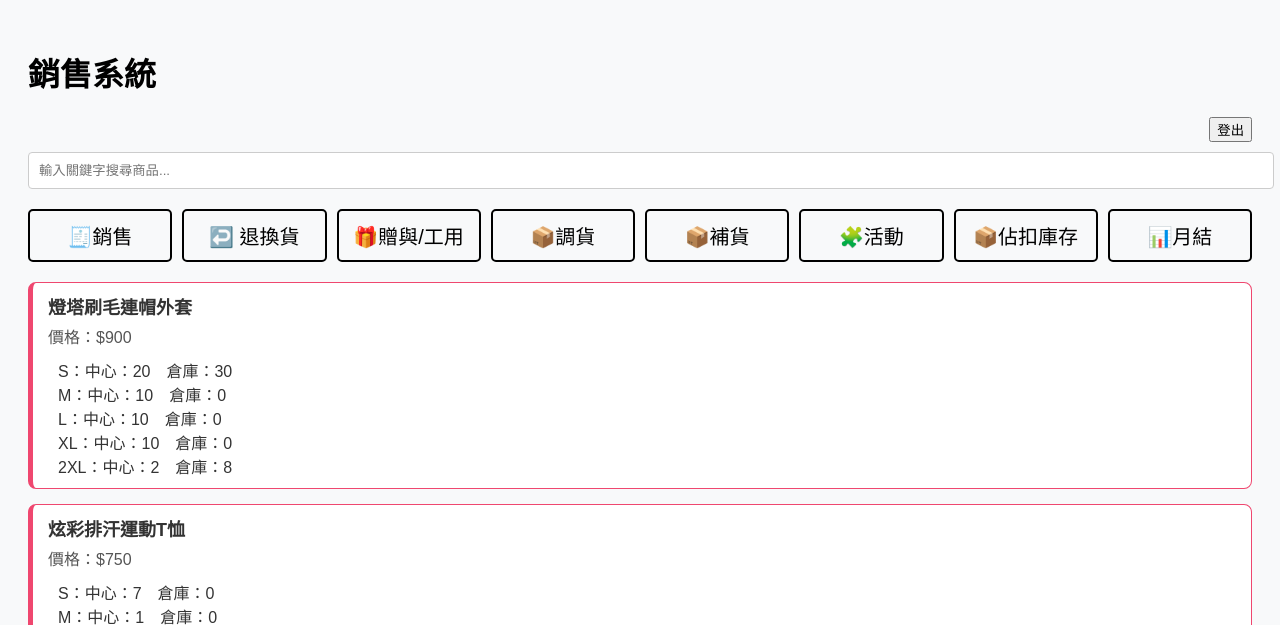
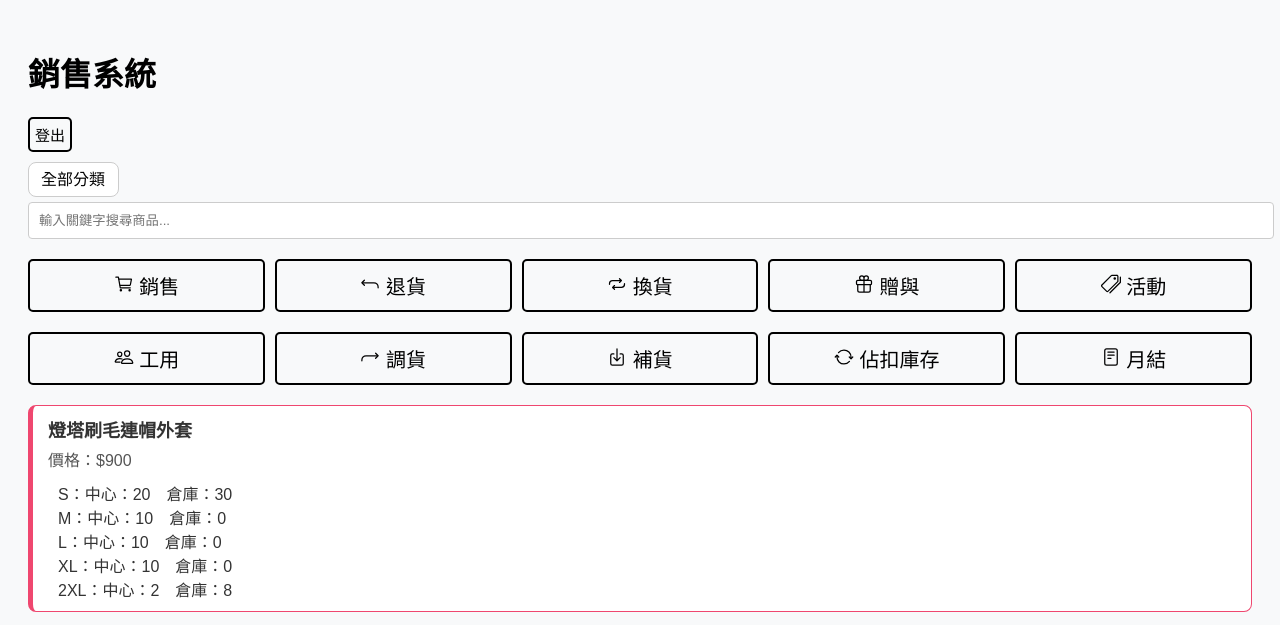
Before and after one commit to su1118/sale-web, a Flask app: page /main in a window 1280 px wide. Shown: the top 625 px of the page. Run offline with Flask 3, Linux system fonts and the light colour scheme; the visitor is signed in with stand-in values (Sample User, id 1); some libraries are stand-ins or nearby versions.

Commit message:
Update main.html

```diff
--- a/templates/main.html
+++ b/templates/main.html
@@ -10,23 +10,30 @@
 </head>
 <body>
   <h1>銷售系統</h1>
-
-  <!-- 新增登出按鈕 -->
-  <div style="text-align: right; margin-bottom: 10px;">
-    <button onclick="logout()">登出</button>
+  <div style="margin-bottom: 10px;">
+    <button onclick="logout()" class="logout-button">登出</button>
   </div>
 
-  <input type="text" id="searchInput" placeholder="輸入關鍵字搜尋商品...">
+  <div class="filter-group">
+    <select id="categoryFilter" class="custom-select" onchange="filterProducts()">
+      <option value="">全部分類</option>
+    </select>
+    <input type="text" id="searchInput" placeholder="輸入關鍵字搜尋商品..." oninput="filterProducts()">
+  </div>
 
   <div class="button-group">
-    <button class="sale" onclick="handleSaleFlow()">🧾銷售</button>
-    <button class="return" onclick="handleReturnFlow()">↩️ 退換貨</button>
-    <button class="gift" onclick="handleGiftFlow()">🎁贈與/工用</button>
-    <button class="transfer" onclick="handleTransferFlow()">📦調貨</button>
-    <button class="restock" onclick="handleRestockFlow()">📦補貨</button>
-    <button class="activity" onclick="handleActivityFlow()">🧩活動</button>
-    <button class="occupy" onclick="handleOccupyFlow()">📦佔扣庫存</button>
-    <button class="download" onclick="openDownloadModal()">📊月結</button>
+    <button  onclick="handleSaleFlow()"><ion-icon name="cart-outline"></ion-icon> 銷售</button>
+    <button  onclick="handleReturnFlow()"><ion-icon name="return-up-back-outline"></ion-icon> 退貨</button>
+    <button  onclick="handleExchangeFlow()"><ion-icon name="repeat-outline"></ion-icon> 換貨</button>
+    <button  onclick="handleGiftFlow()"><ion-icon name="gift-outline"></ion-icon> 贈與</button>
+    <button  onclick="handleActivityFlow()"><ion-icon name="pricetags-outline"></ion-icon> 活動</button>
+  </div>
+  <div class="button-group">
+    <button  onclick="handleWorkerFlow()"><ion-icon name="people-outline"></ion-icon> 工用</button>
+    <button  onclick="handleTransferFlow()"><ion-icon name="return-up-forward-outline"></ion-icon> 調貨</button>
+    <button  onclick="handleRestockFlow()"><ion-icon name="download-outline"></ion-icon> 補貨</button>
+    <button  onclick="handleOccupyFlow()"><ion-icon name="sync-outline"></ion-icon> 佔扣庫存</button>
+    <button  onclick="openDownloadModal()"><ion-icon name="reader-outline"></ion-icon> 月結</button>
   </div>
 
   <div id="resultArea"></div>
@@ -46,5 +53,7 @@
       }
     });
   </script>
+  <script type="module" src="https://unpkg.com/ionicons@7.1.0/dist/ionicons/ionicons.esm.js"></script>
+  <script nomodule src="https://unpkg.com/ionicons@7.1.0/dist/ionicons/ionicons.js"></script>
 </body>
 </html>
```
